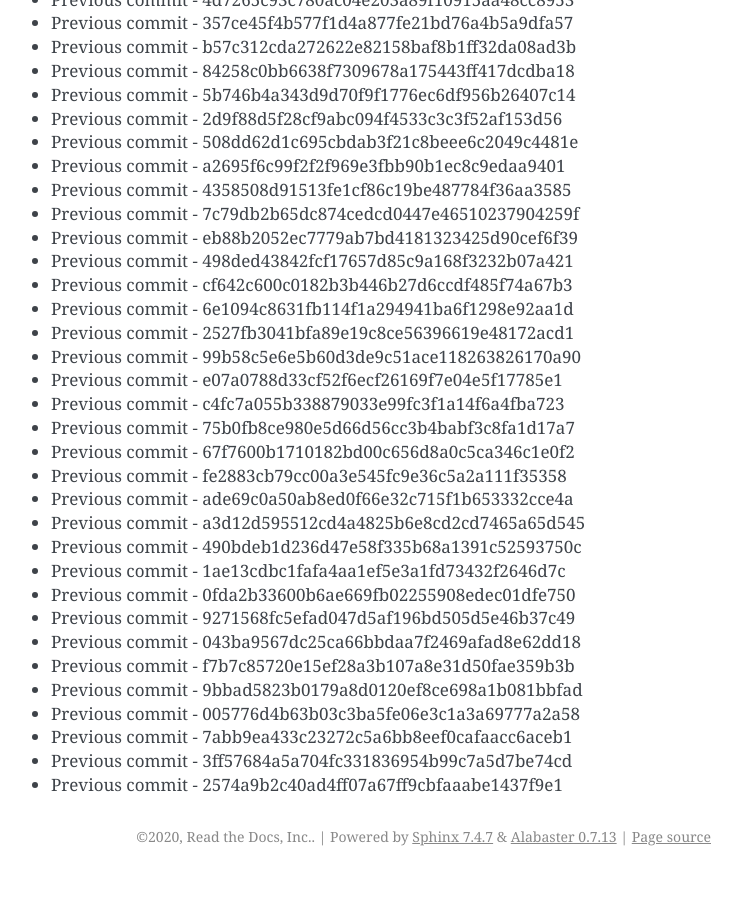
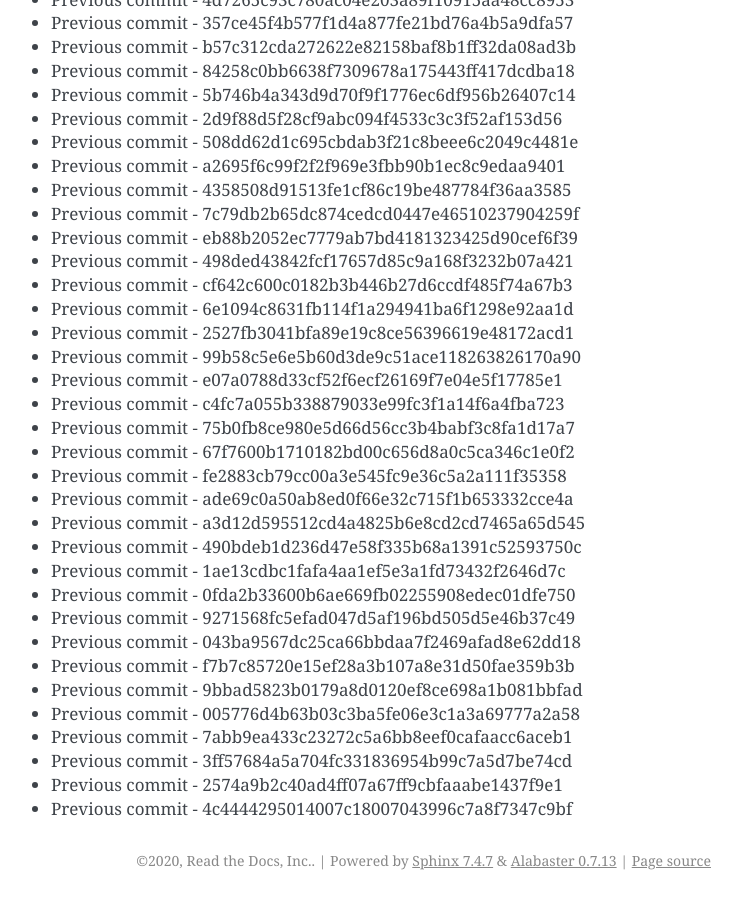
Before and after one commit to readthedocs/rtd-git-stresstest, a Sphinx documentation site: the page built from docs/updates.rst, in a window 1280 px wide and 900 px high, scrolled down 88395 px. Shown: the whole window, without its empty margins (399-1141 px from the left). Built offline with Sphinx 7.4.7, drawn with Linux system fonts in a browser that asks for light colours; before the commit the page ends 89271 px from its top, so only the background shows below that.

Commit message:
Generating commit from previous: 4c4444295014007c18007043996c7a8f7347c9bf

```diff
--- a/docs/updates.rst
+++ b/docs/updates.rst
@@ -3746,3 +3746,4 @@ It can be tested for any performance characteristics.
 * Previous commit - 7abb9ea433c23272c5a6bb8eef0cafaacc6aceb1
 * Previous commit - 3ff57684a5a704fc331836954b99c7a5d7be74cd
 * Previous commit - 2574a9b2c40ad4ff07a67ff9cbfaaabe1437f9e1
+* Previous commit - 4c4444295014007c18007043996c7a8f7347c9bf
```
